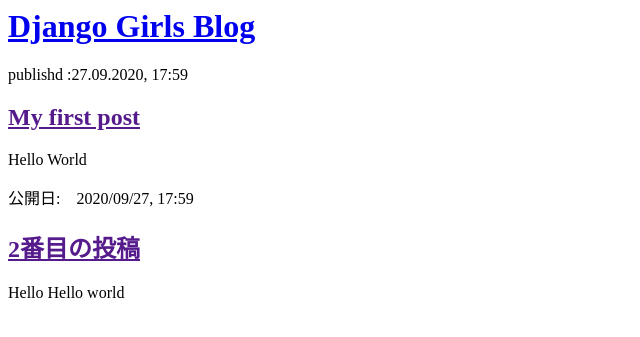
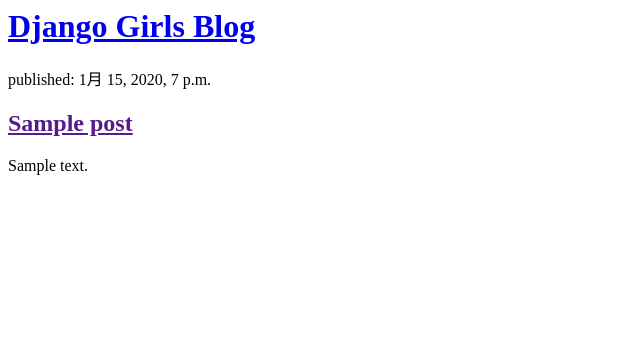
Before and after one commit to qvoll/my-first-blog, a Django app: page / in a window 1280 px wide. Shown: the top 337 px of the page, without its empty margins (0-640 px from the left). Run offline with Django 3.2, Linux system fonts and the light colour scheme; tables that the repository leaves empty hold one stand-in row (values such as "Sample post").

Commit message:
Modified templates to display posts from database.

```diff
--- a/blog/templates/blog/post_list.html
+++ b/blog/templates/blog/post_list.html
@@ -7,15 +7,13 @@
             <h1><a href="/">Django Girls Blog</a></h1>
         </div>
 
-        <div>
-            <p>publishd :27.09.2020, 17:59</p>
-            <h2><a href="">My first post</a></h2>
-            <p>Hello World</p>
-        </div>
-        <div>
-            <p>公開日:　2020/09/27, 17:59<p>
-                <h2><a href="">2番目の投稿</a></h2>
-                <p>Hello Hello world</p>
-        </div>
+        {% for post in posts %}
+            <div>
+                <p>published: {{ post.published_date }}</p>
+                <h2><a href="">{{ post.title }}</a></h2>
+                <p>{{ post.text|linebreaksbr }}</p>
+            </div>
+        {% endfor %}
+
     </body>
 </html>
--- a/blog/views.py
+++ b/blog/views.py
@@ -1,5 +1,7 @@
 from django.shortcuts import render
+from django.utils import timezone
+from .models import Post
 
-# Create your views here.
-def post_list(request):#ファンクションの定義
-    return render(request, 'blog/post_list.html', {})
+def post_list(request):
+    posts = Post.objects.filter(published_date__lte=timezone.now()).order_by('published_date')
+    return render(request, 'blog/post_list.html', {'posts': posts})
```
